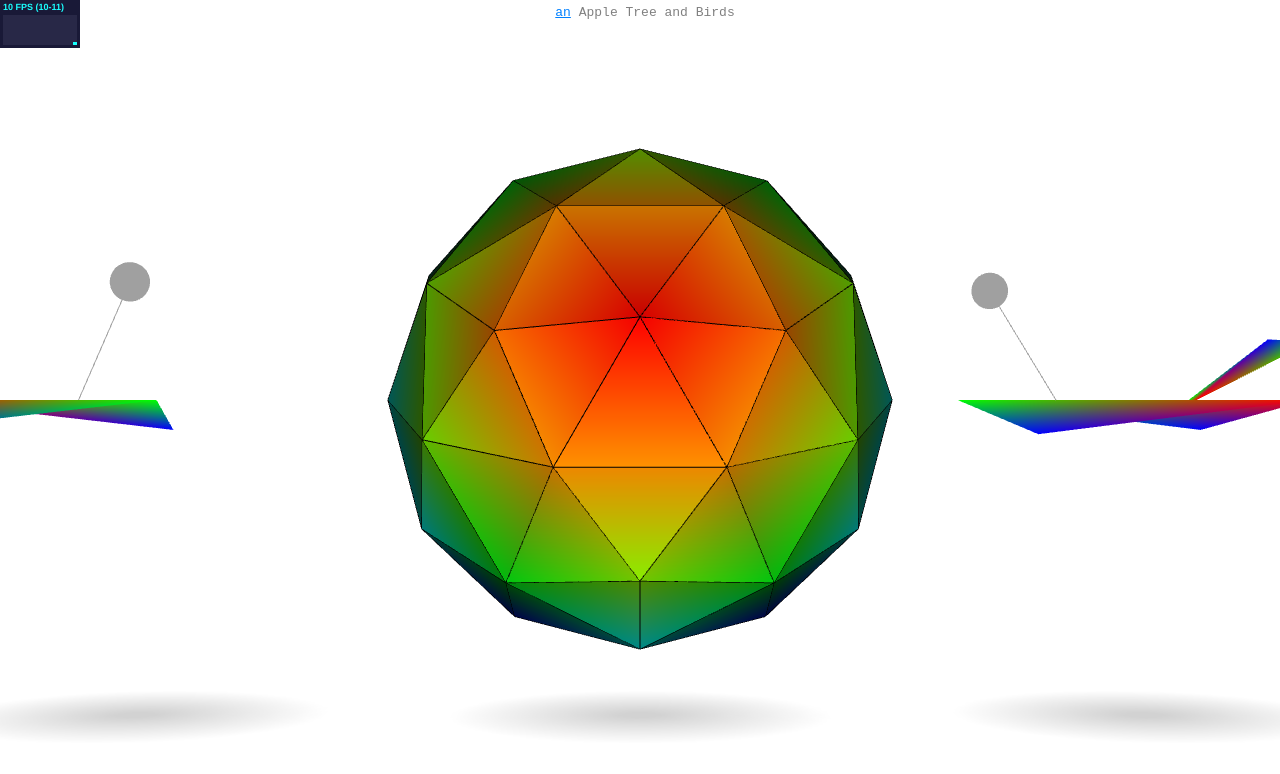
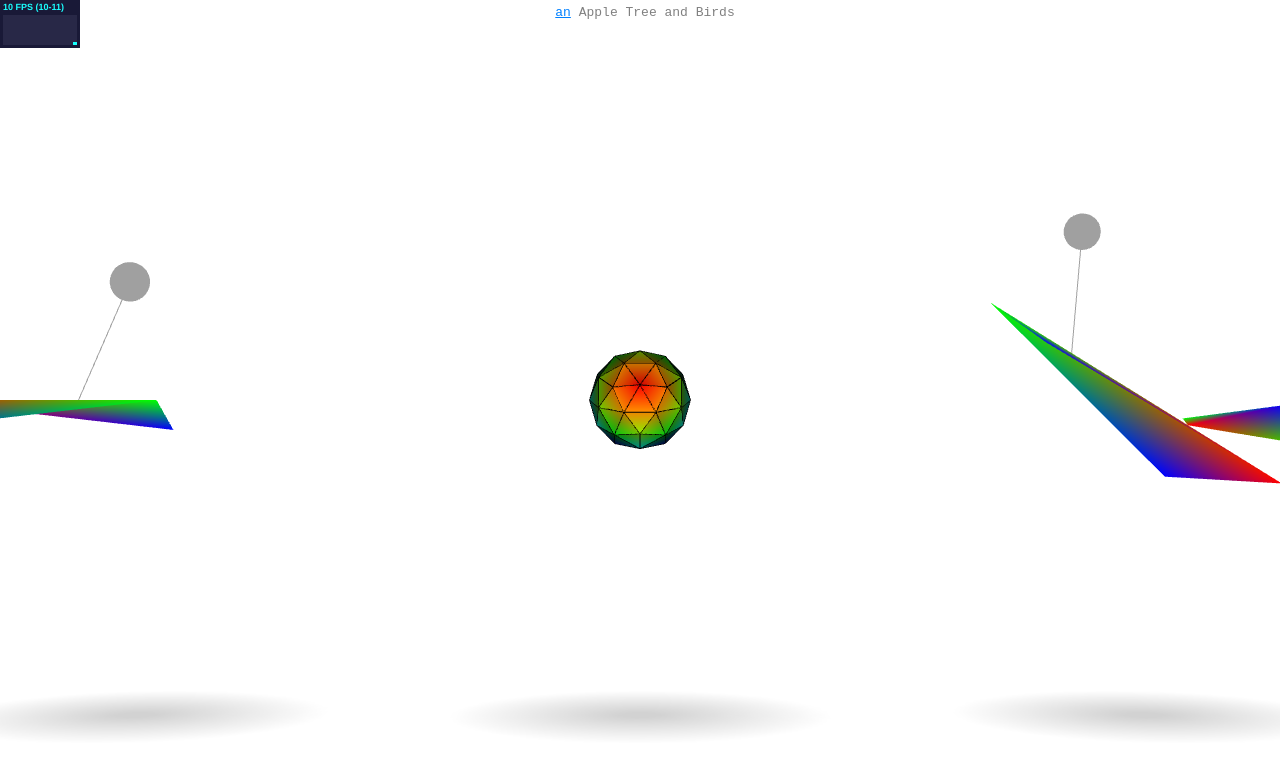
Before and after one commit to antont/an, a plain HTML site: page index.html in a window 1280 px wide. Drawn offline with Linux system fonts and the light colour scheme; animation ran at ten frames a second.

Commit message:
use actual targets now that we can see the dir. .. and fix a bug in the destination reaching

```diff
--- a/bird.js
+++ b/bird.js
@@ -143,8 +143,8 @@ AN.Bird.prototype.update = function () {
 
     //logic - the 'begin_round' part (not fps bound, but more rare) of the soya3d original
     if (this.target === null) {
-        this.target = new THREE.Vector3();
-        //this.target = randomChoice(AN.food);
+        //this.target = new THREE.Vector3();
+        this.target = randomChoice(AN.food);
         this.lookAt(this.target);
         this.rotateY(180); //oh well.
     }
@@ -152,7 +152,7 @@ AN.Bird.prototype.update = function () {
     if (this.target != null) {
         var d = new THREE.Vector3().subVectors(this.target, this.position);
 
-        if (d.lengthSquared < 10) {
+        if (d.lengthSq() < 10) {
             this.target = null;
             console.log("BIRD logic: reached target.");
         } else {
--- a/index.html
+++ b/index.html
@@ -112,7 +112,7 @@
 				var faceIndices = [ 'a', 'b', 'c' ];
 
 				var color, f, p, vertexIndex,
-				    radius = 200,
+				    radius = 40,
   				    geometry  = new THREE.IcosahedronGeometry( radius, 1 );
 
    				for ( var i = 0; i < geometry.faces.length; i ++ ) {
```
